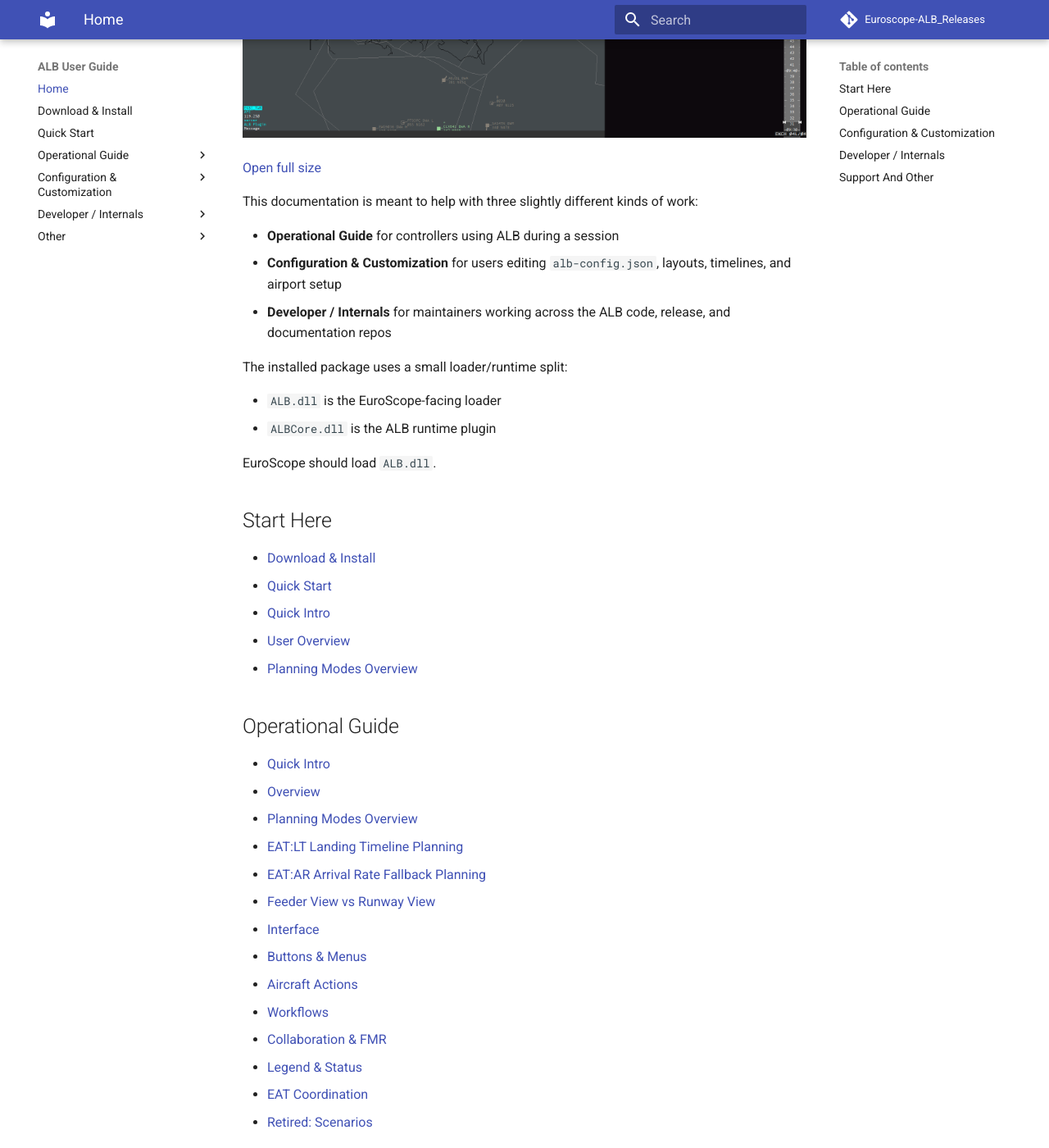
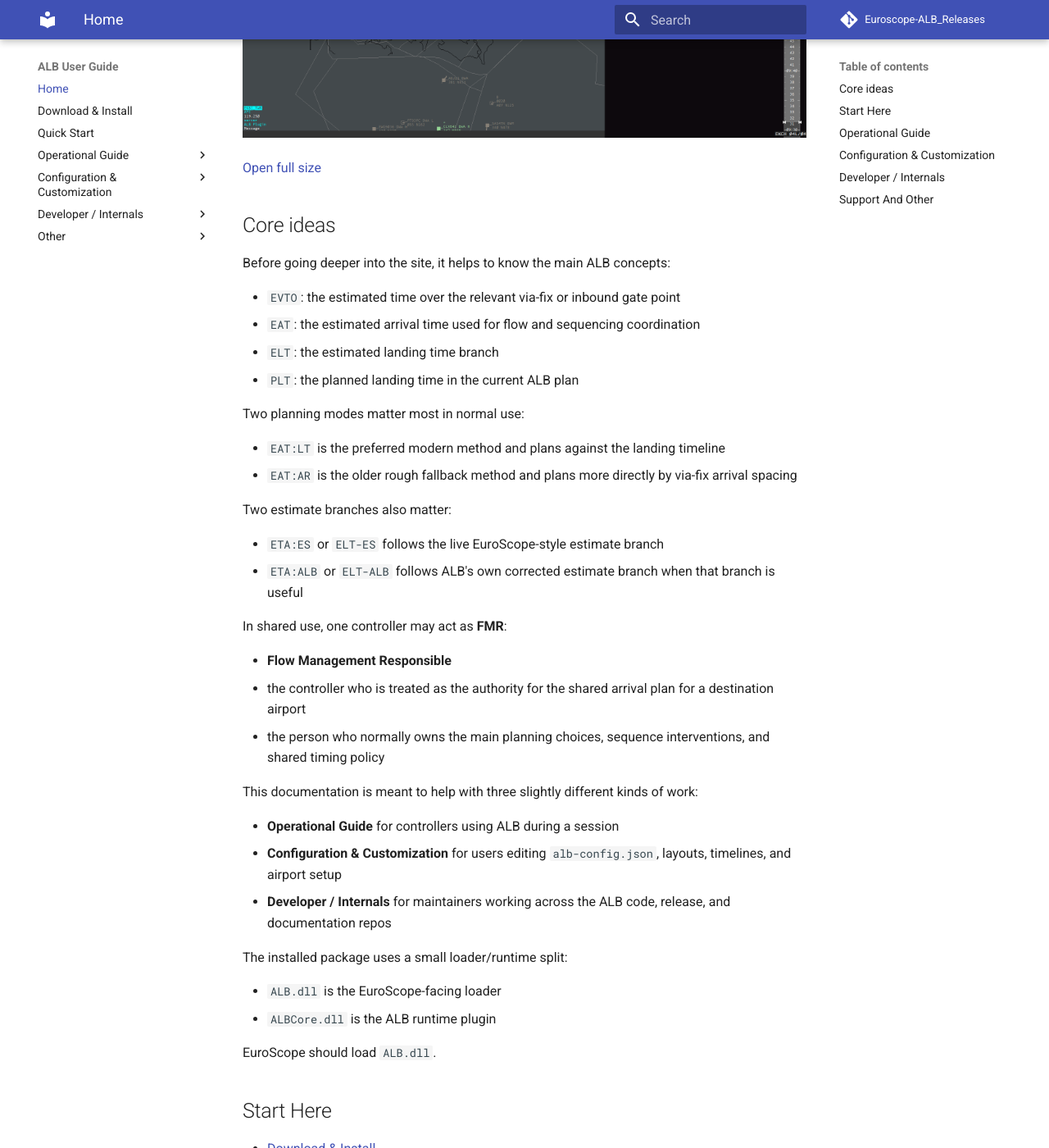
Before and after one commit to sodgaard/Euroscope-ALB_Releases, an MkDocs documentation site: the page built from docs/index.md, in a window 1280 px wide and 1400 px high, scrolled down 569 px. Shown: the whole window at 82% size. Built offline with MkDocs 1.6.1 and Material for MkDocs 9.7.7, drawn with Linux system fonts in a browser that asks for light colours; comment, search, counter and statistics services are not loaded.

Commit message:
Additional intro

```diff
--- a/docs/index.md
+++ b/docs/index.md
@@ -7,6 +7,31 @@ In practice, ALB sits between the raw live EuroScope picture and the controller'
 ![ALB main window](img/Full-screenshot-ESandALB.png)
 
 [Open full size](img/Full-screenshot-ESandALB.png)
+
+## Core ideas
+
+Before going deeper into the site, it helps to know the main ALB concepts:
+
+- `EVTO`: the estimated time over the relevant via-fix or inbound gate point
+- `EAT`: the estimated arrival time used for flow and sequencing coordination
+- `ELT`: the estimated landing time branch
+- `PLT`: the planned landing time in the current ALB plan
+
+Two planning modes matter most in normal use:
+
+- `EAT:LT` is the preferred modern method and plans against the landing timeline
+- `EAT:AR` is the older rough fallback method and plans more directly by via-fix arrival spacing
+
+Two estimate branches also matter:
+
+- `ETA:ES` or `ELT-ES` follows the live EuroScope-style estimate branch
+- `ETA:ALB` or `ELT-ALB` follows ALB's own corrected estimate branch when that branch is useful
+
+In shared use, one controller may act as **FMR**:
+
+- **Flow Management Responsible**
+- the controller who is treated as the authority for the shared arrival plan for a destination airport
+- the person who normally owns the main planning choices, sequence interventions, and shared timing policy
 
 This documentation is meant to help with three slightly different kinds of work:
 
```
